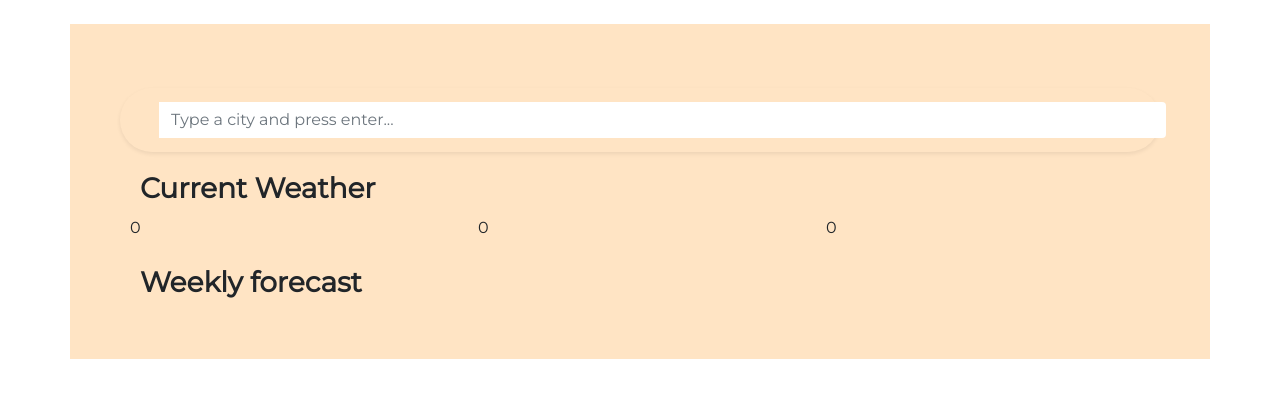
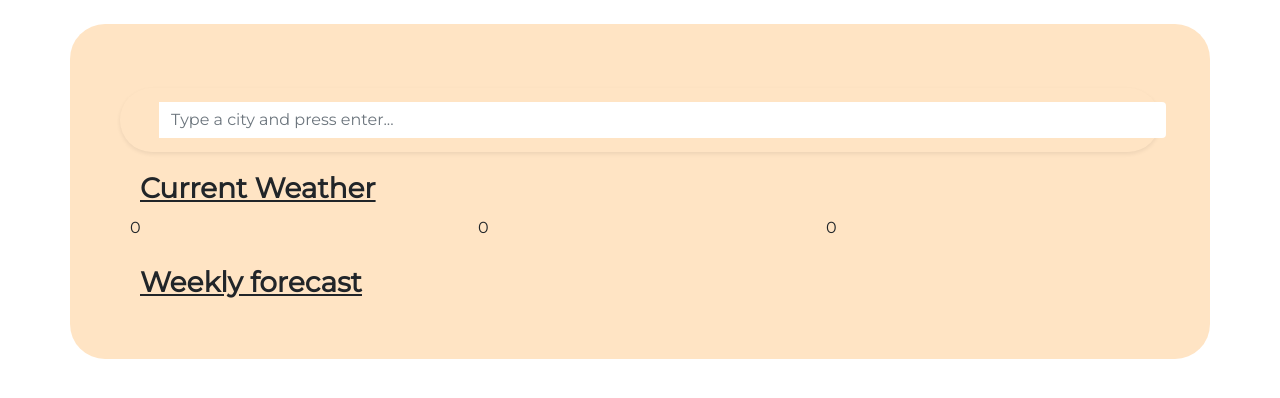
Before and after one commit to SkillsUnion-SE-C3/api-practice, a plain HTML site: page index.html in a window 1280 px wide. Drawn offline with nearby package versions, Linux system fonts and the light colour scheme.

Commit message:
hover styling

```diff
--- a/style.css
+++ b/style.css
@@ -50,6 +50,7 @@
     top: 10vh;
     align-items: center;
     background-color: bisque;
+    border-radius: 35px;
        }
 
   div {
@@ -58,6 +59,11 @@
 
   h3 {
     font-weight: bold;
+    text-decoration: underline;
+  }
+
+  h3:hover{
+      color: rgb(96, 110, 110);
   }
 
   #current-weather{
```
